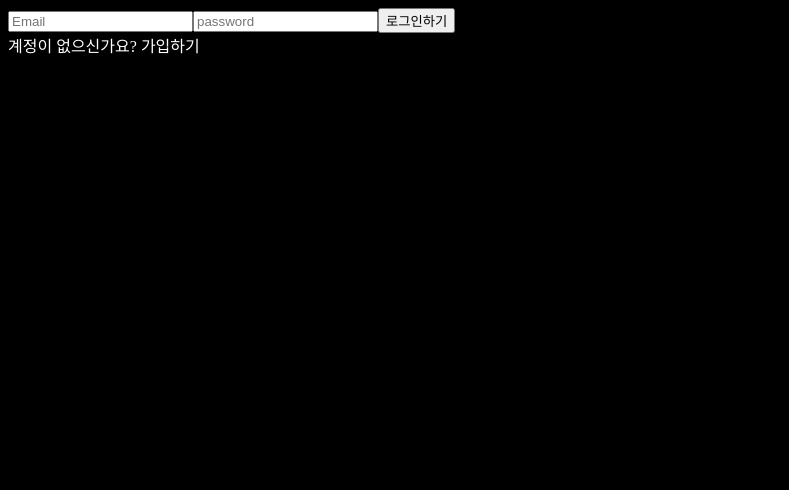
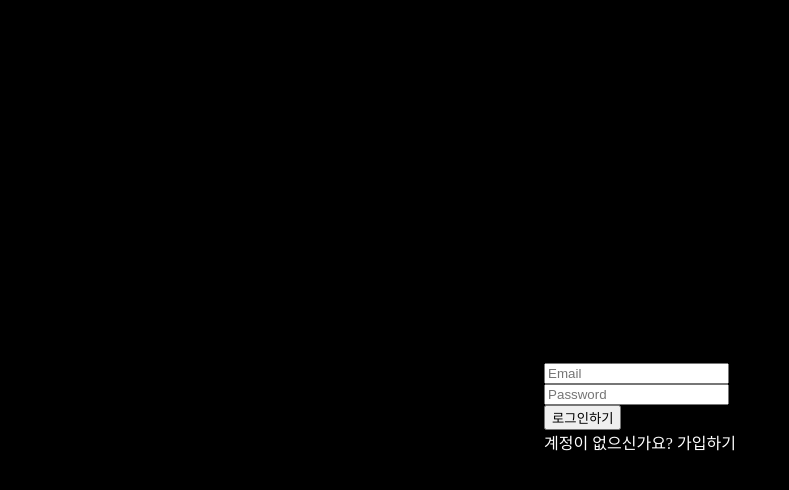
Before and after one commit to ny0720/clone-x-frontend, a Vue app: page / in a window 1280 px wide. Shown: the top 490 px of the page, without its empty margins (0-789 px from the left). Built offline with nearby package versions, Linux system fonts and the light colour scheme.

Commit message:
#2 Refactor InputField

```diff
--- a/src/App.vue
+++ b/src/App.vue
@@ -1,7 +1,6 @@
 <template>
   <div class="container">
     <LoginPage />
-
   </div>
 </template>
 
@@ -17,14 +16,13 @@
 body{
   background-color: black;
   color: white;
-  flex-direction: column;
-  justify-content: center;
-  align-items: center;
 }
 
 .container {
   height: 100vh;
   display: flex;
   flex-direction: column;
+  justify-content: center;
+  align-items: center;
 }
 </style>
--- /dev/null
+++ b/src/components/InputField.vue
@@ -0,0 +1,27 @@
+<template>
+  <div>
+    <input :type="type" :placeholder="placeholder" :value="modelValue" @input="updateValue"/>
+  </div>
+</template>
+
+<script>
+export default {
+    name: "InputField",
+    props: {
+        type: String,
+        placeholder: String,
+        modelValue: String,
+    },
+    emits: ["update:modelValue"],
+    methods: {
+        updateValue(event) {
+            const value = event.target.value.trim()
+            this.$emit("update:modelValue", value)
+        }
+    }
+}
+</script>
+
+<style>
+
+</style>
--- a/src/views/LoginPage.vue
+++ b/src/views/LoginPage.vue
@@ -1,7 +1,16 @@
 <template>
   <div>
-    <input type="text" :placeholder="'Email'" v-model="email"/>
-    <input type="password" :placeholder="'password'" v-model="password" />
+    <InputField
+      :type="'text'"
+      :placeholder="'Email'"
+      :modelValue="email"
+      v-model="email"
+    />
+    <InputField
+      :type="'password'"
+      :placeholder="'Password'"
+      :modelValue="password"
+    />
 
     <button @click="login">로그인하기</button>
     <div>
@@ -12,8 +21,10 @@
 </template>
 
 <script>
+import InputField from '@/components/InputField.vue';
 export default {
   name:"LoginPage",
+  components: { InputField },
   data() {
     return {
       email: "",
@@ -22,9 +33,9 @@
   },
   methods: {
     login() {
-      console.log(this.email, this.password)
-    }
-  }
+      console.log(this.email, this.password);
+    },
+  },
 };
 </script>
 
```
